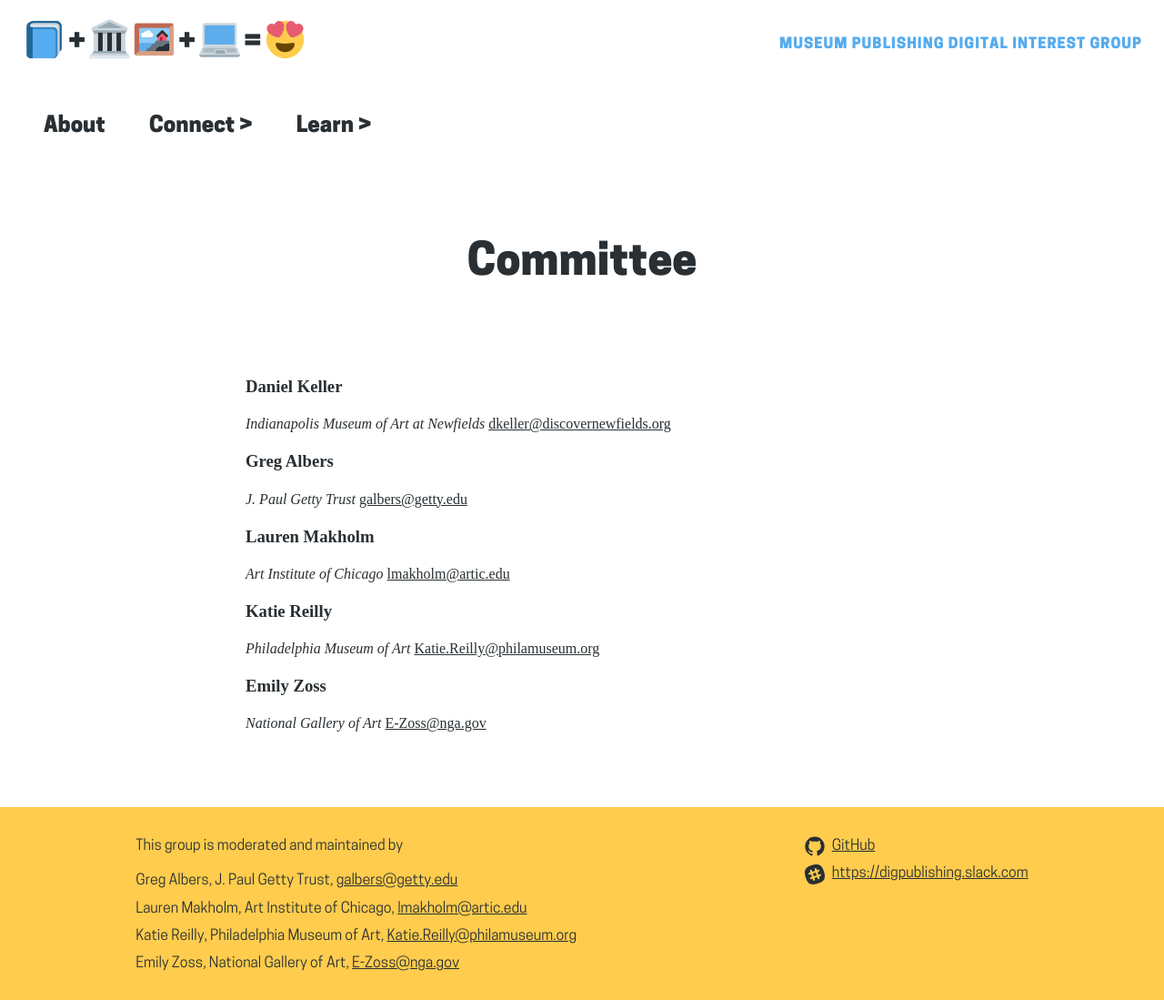
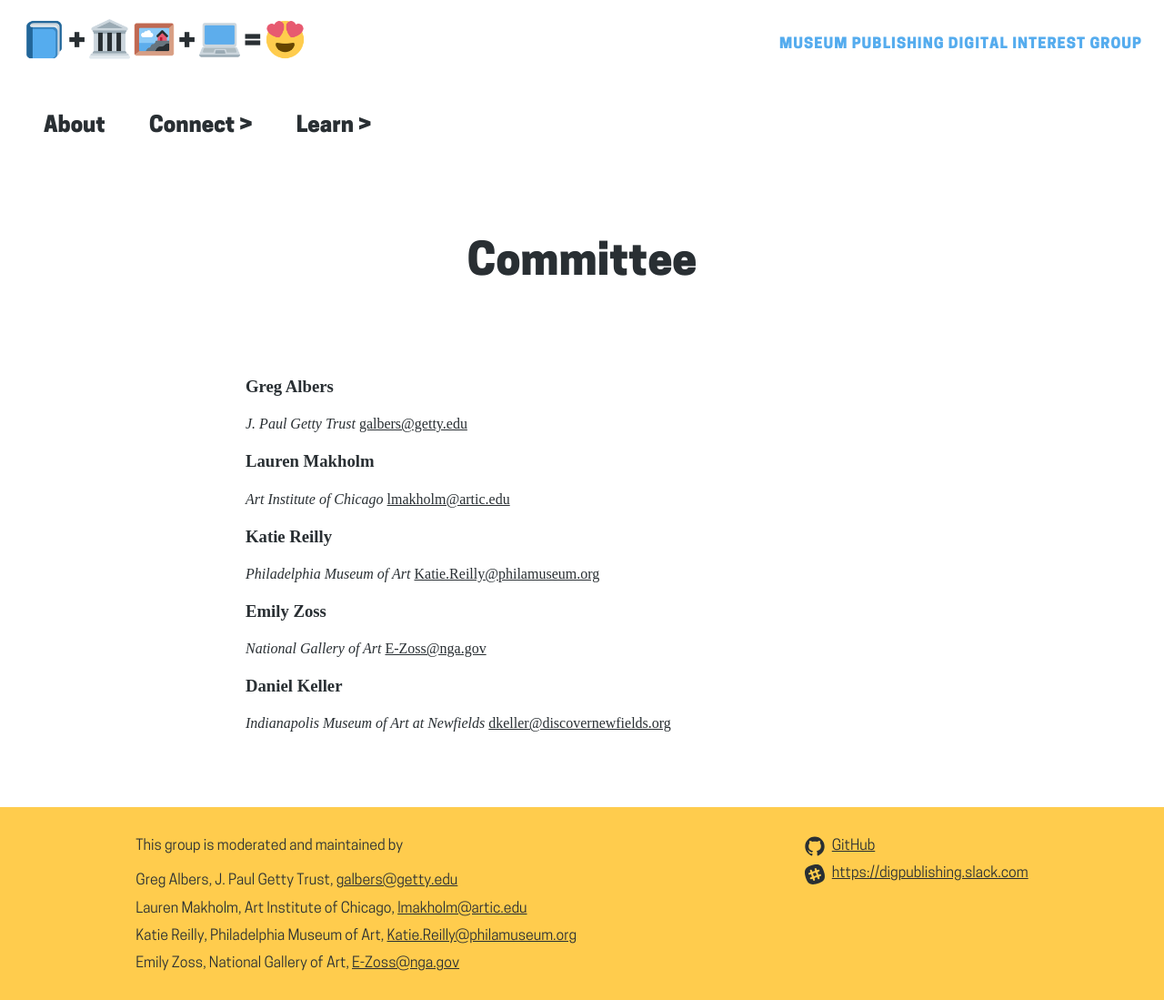
Before and after one commit to digpublishing/digpublishing.github.io, a Jekyll site: the page built from committee.md, in a window 1280 px wide. Shown: the whole page at 91% size. Built offline with Jekyll 4.4.1, drawn with Linux system fonts in a browser that asks for light colours.

Commit message:
attempting to correct issue in liquid filter preventing site building

```diff
--- a/_layouts/committee_landing.html
+++ b/_layouts/committee_landing.html
@@ -11,8 +11,8 @@
   </section>
 
   <section>
-    {% assign members = site.data.committee.members | sort: "isModerator", "last" %}
-    {% for member in members %}
+    {% assign members = site.data.committee.members %}
+    {% for member in members | sort: "isModerator", "last" %}
       <h3>{{ member.name }}</h3>
       <i>{{ member.affiliation }}</i>
       <a href="mailto:{{ member.email }}">{{ member.email }}</a>
```
